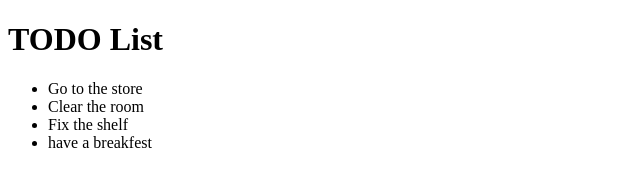
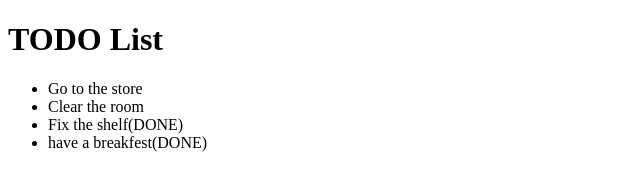
Before and after one commit to batateratika/lab8, a plain HTML site: page index.html in a window 1280 px wide. Shown: the whole page, without its empty margins (0-640 px from the left). Drawn offline with Linux system fonts and the light colour scheme.

Commit message:
completed 3 and 4 tasks

```diff
--- a/index.html
+++ b/index.html
@@ -9,8 +9,8 @@
         <ul>
             <li>Go to the store</li>
             <li>Clear the room</li>
-            <li>Fix the shelf</li>
-            <li>have a breakfest</li>
+            <li>Fix the shelf(DONE)</li>
+            <li>have a breakfest(DONE)</li>
         </ul>
     </body>
 </html>
```
